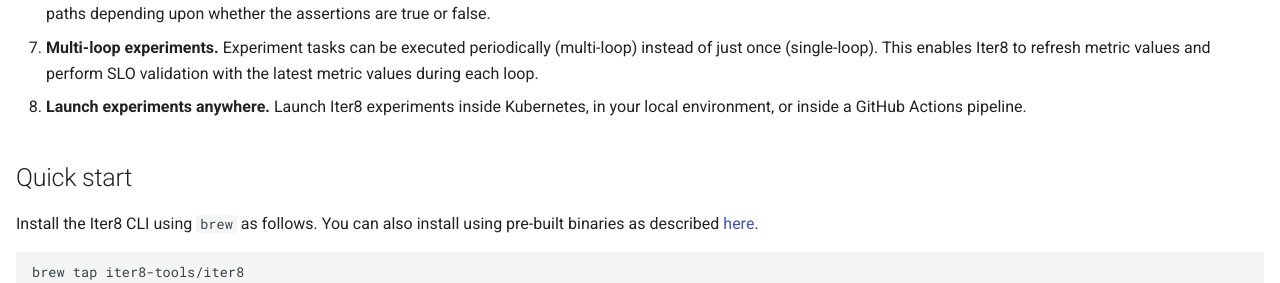
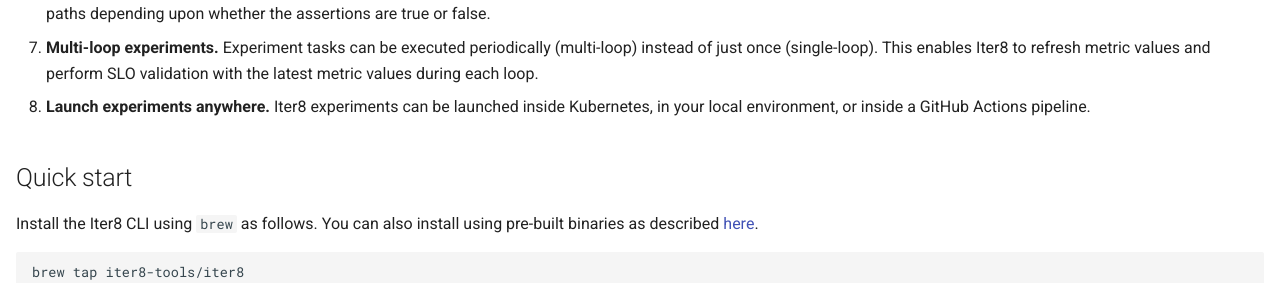
Before and after one commit to iter8-tools/docs, an MkDocs documentation site: the page built from docs/tutorials/integrations/knative.md, in a window 1280 px wide and 900 px high, scrolled down 880 px. Shown: the part 163-446 px from the top of the window. Built offline with MkDocs 1.6.1 and Material for MkDocs 9.7.7, drawn with Linux system fonts in a browser that asks for light colours; comment, search, counter and statistics services are not loaded; the version menu is left out.

Commit message:
fix voice
Signed-off-by: Srinivasan Parthasarathy <spartha@us.ibm.com>

```diff
--- a/docs/tutorials/integrations/knative.md
+++ b/docs/tutorials/integrations/knative.md
@@ -36,7 +36,7 @@
 5.  **HTML/text reports.** Promotes human understanding of experiment results through visual insights.
 6.  **Assertions.** Verifies whether the target app satisfies the specified SLOs or not after an experiment. Simplifies automation in CI/CD/GitOps pipelines: branch off into different paths depending upon whether the assertions are true or false.
 7.  **Multi-loop experiments.** Experiment tasks can be executed periodically (multi-loop) instead of just once (single-loop). This enables Iter8 to refresh metric values and perform SLO validation with the latest metric values during each loop.
-8.  **Launch experiments anywhere.** Launch Iter8 experiments inside Kubernetes, in your local environment, or inside a GitHub Actions pipeline.
+8.  **Launch experiments anywhere.** Iter8 experiments can be launched inside Kubernetes, in your local environment, or inside a GitHub Actions pipeline.
 
 
 ## Quick start
```
